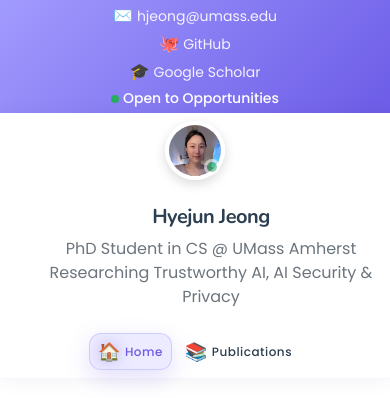
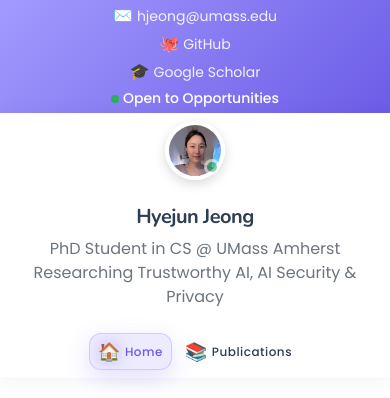
Before and after one commit to HyejunJeong/HyejunJeong.github.io, a Jekyll site: the page built from index.md, in a window 390 px wide. Shown: the top 398 px of the page. Built offline with Jekyll 4.4.1, drawn with Linux system fonts in a browser that asks for light colours; the list of posts is cut into pages by our own code.

Commit message:
center align header texts in mobile version

```diff
--- a/assets/style.scss
+++ b/assets/style.scss
@@ -353,9 +353,10 @@ blockquote {
   margin-left: $space-xl;
 
   @include mobile {
-    margin-left: $space-xl;
+    margin-left: 0;
     margin-bottom: 0;
     flex: 1;
+    text-align: center;
   }
 }
 
```
